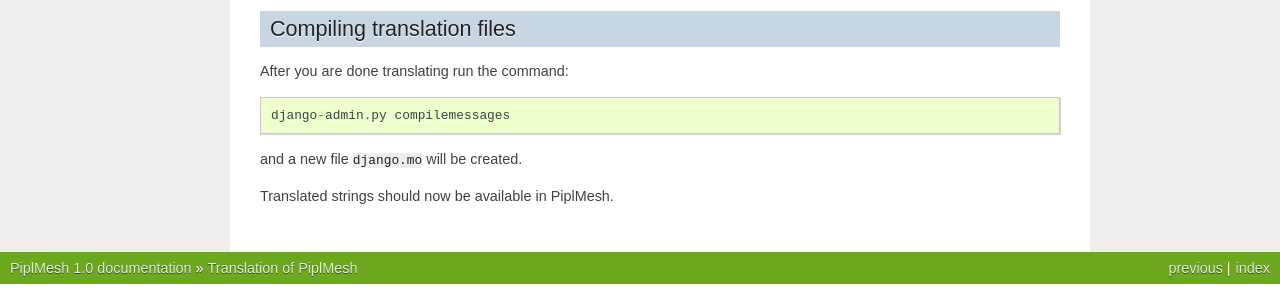
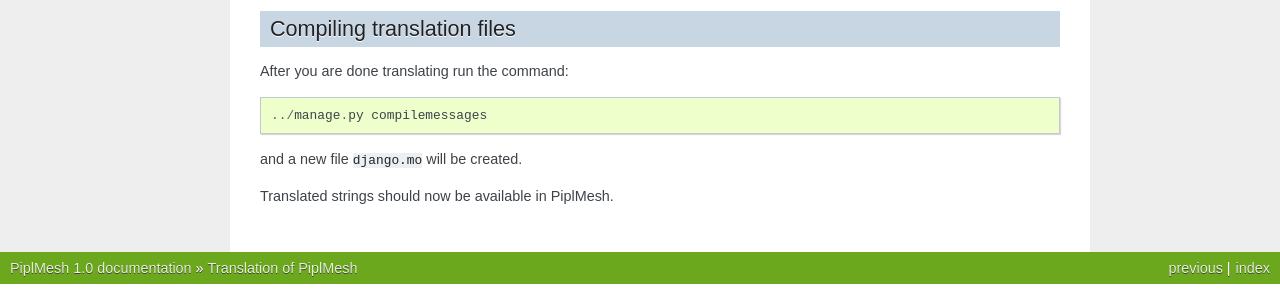
Before and after one commit to wlanslovenija/PiplMesh, a Sphinx documentation site: the page built from docs/translation.rst, in a window 1280 px wide. Shown: the part 809-1109 px from the top of the page. Built offline with Sphinx 7.4.7, drawn with Linux system fonts in a browser that asks for light colours.

Commit message:
Fixed
docs/translation.rst

```diff
--- a/docs/translation.rst
+++ b/docs/translation.rst
@@ -43,7 +43,7 @@
 
 After you are done translating run the command::
 
-     django-admin.py compilemessages
+     ../manage.py compilemessages
 
 and a new file ``django.mo`` will be created.
 
```
Also changed, not shown: 2 other files.
